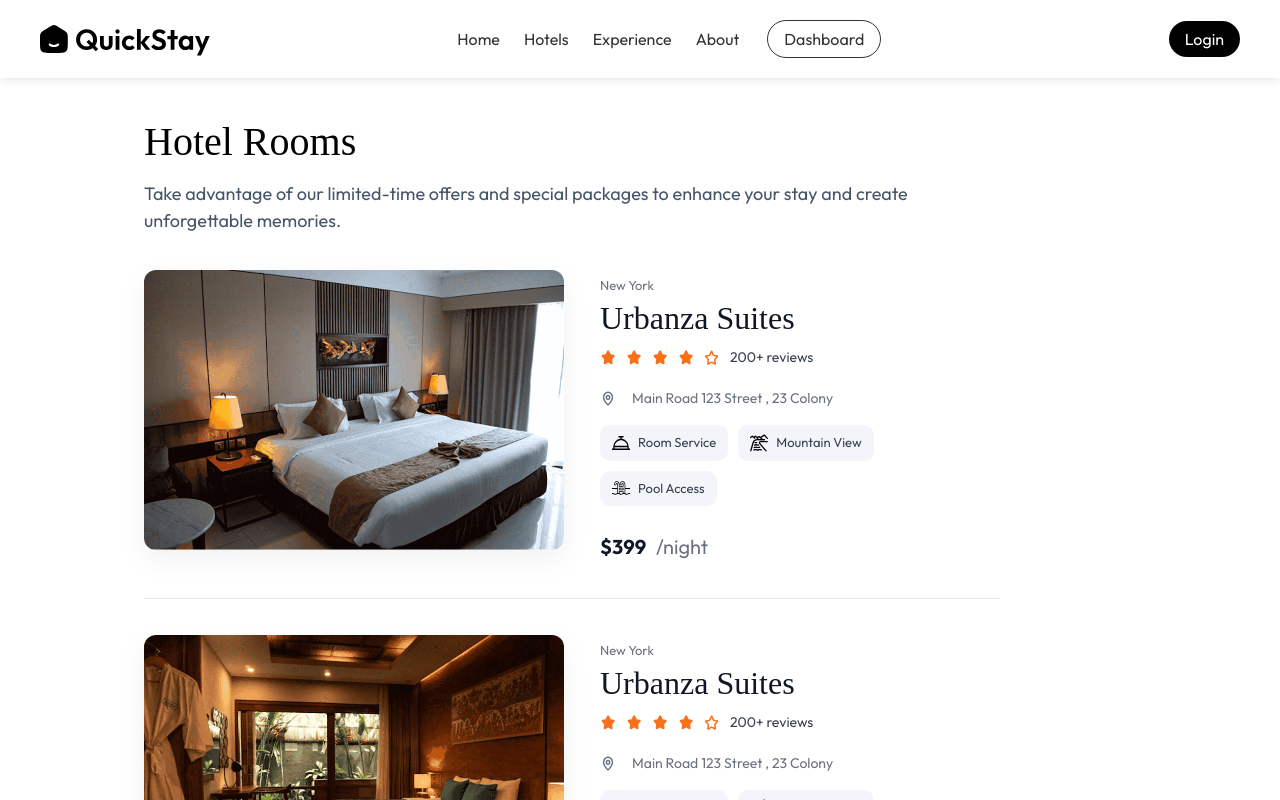
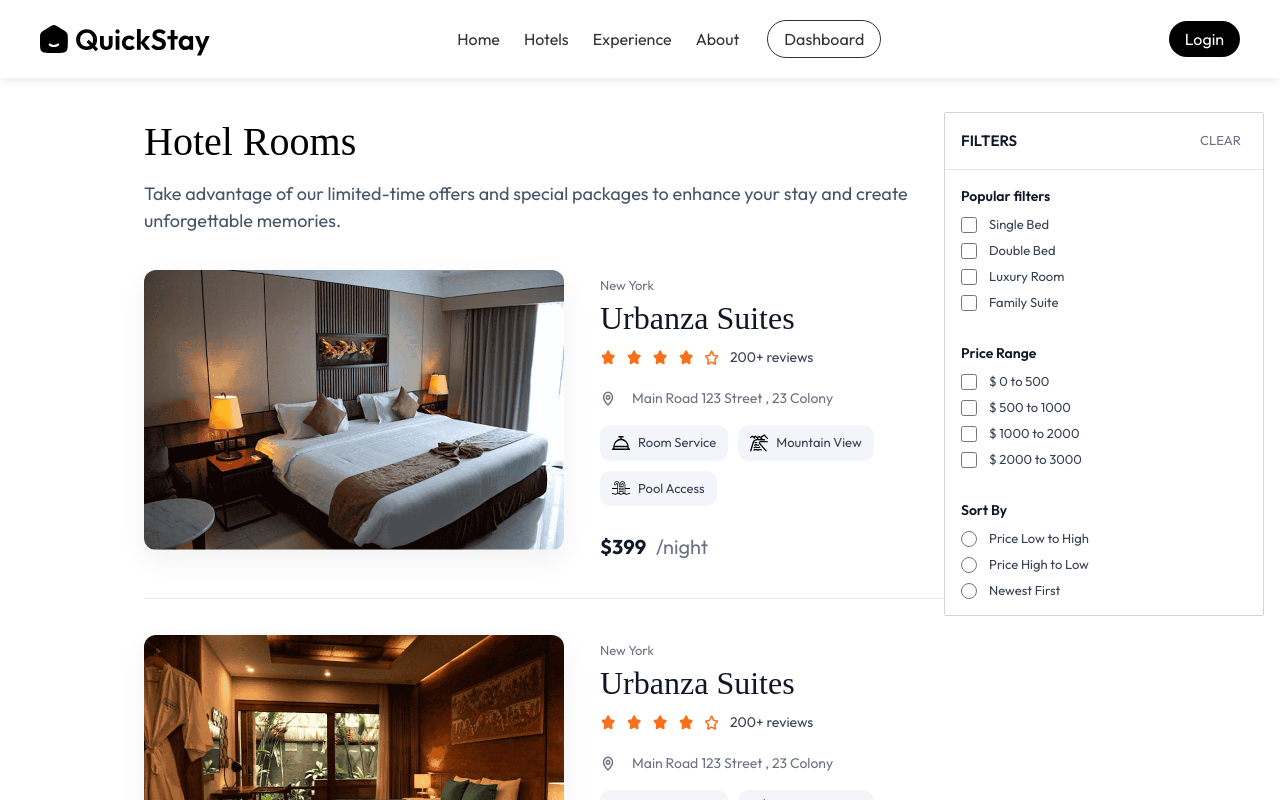
Before and after one commit to code-with-divyesh/Hotel-Booking, a React (Vite) app: page /rooms in a window 1280 px wide. Shown: the top 800 px of the page. Built offline with nearby package versions, Linux system fonts and the light colour scheme; no server answers; a web font is replaced by a local one.

Commit message:
Filter component created ..

```diff
--- /dev/null
+++ b/src/Components/Filters/Filters.css
@@ -0,0 +1,154 @@
+/* container card */
+.filters-card {
+  width: 320px;
+  background: #ffffff;
+  border: 1px solid #d1d5db; /* gray-300 */
+  color: #4b5563; /* gray-600 */
+  border-radius: 2px;
+  font-family: system-ui, -apple-system, "Segoe UI", Roboto, "Helvetica Neue",
+    Arial, "Noto Sans";
+  box-sizing: border-box;
+}
+
+/* header */
+.filters-header {
+  display: flex;
+  align-items: center;
+  justify-content: space-between;
+  padding: 12px 16px;
+  border-bottom: 1px solid #e5e7eb; /* subtle divider */
+}
+
+.filters-title {
+  margin: 0;
+  font-size: 15px;
+  font-weight: 600;
+  color: #111827; /* gray-900 */
+}
+
+/* actions: mobile show/hide and desktop clear */
+.filters-actions {
+  display: flex;
+  gap: 10px;
+  align-items: center;
+}
+
+/* toggle button (mobile) */
+.filters-toggle {
+  background: transparent;
+  border: none;
+  font-size: 13px;
+  color: #374151;
+  cursor: pointer;
+  padding: 6px;
+}
+
+/* clear button (desktop) */
+.filters-clear {
+  background: transparent;
+  border: none;
+  color: #6b7280;
+  font-size: 13px;
+  cursor: pointer;
+  padding: 6px;
+}
+
+/* Panel that collapses on small screens */
+.filters-panel {
+  overflow: hidden;
+  transition: max-height 0.35s ease, padding 0.35s ease;
+  max-height: 9999px;
+}
+
+/* collapsed state (for small screens) */
+.filters-panel.is-collapsed {
+  max-height: 0;
+  padding: 0;
+}
+
+/* section */
+.filters-section {
+  padding: 16px;
+}
+
+/* section title */
+.section-title {
+  margin: 0 0 8px 0;
+  font-weight: 600;
+  color: #111827;
+  font-size: 14px;
+}
+
+/* single control row */
+.control {
+  display: flex;
+  gap: 12px;
+  align-items: center;
+  margin-top: 10px;
+  cursor: pointer;
+  font-size: 13px;
+  line-height: 1;
+}
+
+/* hide default input outline, keep accessible focus */
+.control input[type="checkbox"],
+.control input[type="radio"] {
+  width: 16px;
+  height: 16px;
+  cursor: pointer;
+}
+
+/* label text */
+.control-label {
+  color: #374151;
+  user-select: none;
+  font-weight: 400;
+}
+
+/* bottom area used for mobile Clear button */
+.filters-bottom {
+  padding: 12px 16px 18px;
+  display: none;
+  justify-content: center;
+}
+
+.clear-mobile {
+  background: transparent;
+  border: 1px solid #e5e7eb;
+  color: #374151;
+  padding: 8px 10px;
+  cursor: pointer;
+  border-radius: 6px;
+}
+
+/* Responsive rules */
+@media (min-width: 1024px) {
+  /* desktop: panel always open, hide mobile toggle and show desktop clear */
+  .filters-panel {
+    max-height: none !important;
+    padding: 0;
+  }
+  .lg-hide {
+    display: none;
+  }
+  .lg-show {
+    display: inline-block;
+  }
+  .filters-bottom {
+    display: none;
+  }
+}
+
+@media (max-width: 1023px) {
+  /* mobile: hide desktop CLEAR, show mobile toggle and mobile clear button */
+  .lg-show {
+    display: none;
+  }
+  .filters-bottom {
+    display: flex;
+  }
+  .filters-card {
+    width: 100%;
+    border-radius: 6px;
+  }
+}
--- /dev/null
+++ b/src/Components/Filters/Filters.jsx
@@ -0,0 +1,231 @@
+import React, { useState } from "react";
+import "./Filters.css";
+
+/**
+ * Filters component
+ *
+ * Props:
+ * - onChange: function(filters) called when filters change
+ * - initial: optional initial filter state
+ */
+const defaultState = {
+  popular: {
+    singleBed: false,
+    doubleBed: false,
+    luxuryRoom: false,
+    familySuite: false,
+  },
+  priceRange: {
+    p0_500: false,
+    p500_1000: false,
+    p1000_2000: false,
+    p2000_3000: false,
+  },
+  sortBy: "", // "low", "high", "newest"
+};
+
+export default function Filters({ onChange = () => {}, initial = {} }) {
+  const [open, setOpen] = useState(window.innerWidth >= 1024); // expanded on large screens
+  const [filters, setFilters] = useState({ ...defaultState, ...initial });
+
+  const update = (section, key, value) => {
+    setFilters((prev) => {
+      const next = {
+        ...prev,
+        [section]: {
+          ...prev[section],
+          [key]: value,
+        },
+      };
+      onChange(next);
+      return next;
+    });
+  };
+
+  const updateSort = (value) => {
+    setFilters((prev) => {
+      const next = { ...prev, sortBy: value };
+      onChange(next);
+      return next;
+    });
+  };
+
+  const clearAll = () => {
+    setFilters(defaultState);
+    onChange(defaultState);
+  };
+
+  return (
+    <aside className="filters-card" aria-label="Room filters">
+      <div className="filters-header">
+        <p className="filters-title">FILTERS</p>
+
+        <div className="filters-actions">
+          <button
+            className="filters-toggle lg-hide"
+            onClick={() => setOpen((v) => !v)}
+            aria-expanded={open}
+            aria-controls="filters-panel"
+            type="button"
+          >
+            {open ? "HIDE" : "SHOW"}
+          </button>
+
+          <button
+            className="filters-clear lg-show"
+            onClick={clearAll}
+            type="button"
+            aria-label="Clear filters"
+          >
+            CLEAR
+          </button>
+        </div>
+      </div>
+
+      <div
+        id="filters-panel"
+        className={`filters-panel ${open ? "is-open" : "is-collapsed"}`}
+      >
+        {/* Popular filters */}
+        <div className="filters-section">
+          <p className="section-title">Popular filters</p>
+
+          <label className="control">
+            <input
+              type="checkbox"
+              checked={filters.popular.singleBed}
+              onChange={(e) =>
+                update("popular", "singleBed", e.target.checked)
+              }
+            />
+            <span className="control-label">Single Bed</span>
+          </label>
+
+          <label className="control">
+            <input
+              type="checkbox"
+              checked={filters.popular.doubleBed}
+              onChange={(e) =>
+                update("popular", "doubleBed", e.target.checked)
+              }
+            />
+            <span className="control-label">Double Bed</span>
+          </label>
+
+          <label className="control">
+            <input
+              type="checkbox"
+              checked={filters.popular.luxuryRoom}
+              onChange={(e) =>
+                update("popular", "luxuryRoom", e.target.checked)
+              }
+            />
+            <span className="control-label">Luxury Room</span>
+          </label>
+
+          <label className="control">
+            <input
+              type="checkbox"
+              checked={filters.popular.familySuite}
+              onChange={(e) =>
+                update("popular", "familySuite", e.target.checked)
+              }
+            />
+            <span className="control-label">Family Suite</span>
+          </label>
+        </div>
+
+        {/* Price Range */}
+        <div className="filters-section">
+          <p className="section-title">Price Range</p>
+
+          <label className="control">
+            <input
+              type="checkbox"
+              checked={filters.priceRange.p0_500}
+              onChange={(e) =>
+                update("priceRange", "p0_500", e.target.checked)
+              }
+            />
+            <span className="control-label">$ 0 to 500</span>
+          </label>
+
+          <label className="control">
+            <input
+              type="checkbox"
+              checked={filters.priceRange.p500_1000}
+              onChange={(e) =>
+                update("priceRange", "p500_1000", e.target.checked)
+              }
+            />
+            <span className="control-label">$ 500 to 1000</span>
+          </label>
+
+          <label className="control">
+            <input
+              type="checkbox"
+              checked={filters.priceRange.p1000_2000}
+              onChange={(e) =>
+                update("priceRange", "p1000_2000", e.target.checked)
+              }
+            />
+            <span className="control-label">$ 1000 to 2000</span>
+          </label>
+
+          <label className="control">
+            <input
+              type="checkbox"
+              checked={filters.priceRange.p2000_3000}
+              onChange={(e) =>
+                update("priceRange", "p2000_3000", e.target.checked)
+              }
+            />
+            <span className="control-label">$ 2000 to 3000</span>
+          </label>
+        </div>
+
+        {/* Sort By */}
+        <div className="filters-section">
+          <p className="section-title">Sort By</p>
+
+          <label className="control">
+            <input
+              type="radio"
+              name="sortOption"
+              checked={filters.sortBy === "low"}
+              onChange={() => updateSort("low")}
+            />
+            <span className="control-label">Price Low to High</span>
+          </label>
+
+          <label className="control">
+            <input
+              type="radio"
+              name="sortOption"
+              checked={filters.sortBy === "high"}
+              onChange={() => updateSort("high")}
+            />
+            <span className="control-label">Price High to Low</span>
+          </label>
+
+          <label className="control">
+            <input
+              type="radio"
+              name="sortOption"
+              checked={filters.sortBy === "newest"}
+              onChange={() => updateSort("newest")}
+            />
+            <span className="control-label">Newest First</span>
+          </label>
+        </div>
+
+        {/* Mobile clear button */}
+        <div className="filters-bottom">
+          <button className="clear-mobile" onClick={clearAll} type="button">
+            Clear filters
+          </button>
+        </div>
+      </div>
+    </aside>
+  );
+}
--- a/src/page/AllRooms/AllRooms.css
+++ b/src/page/AllRooms/AllRooms.css
@@ -1,6 +1,5 @@
 .container {
   display: flex;
-  flex-direction: column;
   align-items: flex-start;
   justify-content: space-between;
   padding-top: 7rem;
--- a/src/page/AllRooms/AllRooms.jsx
+++ b/src/page/AllRooms/AllRooms.jsx
@@ -3,6 +3,7 @@ import "./AllRooms.css";
 import Title from "../../Components/Title/Title";
 import { roomsDummyData } from "../../assets/assets";
 import HotelCardAllRooms from "../../Components/HotelCardAllRooms/HotelCard";
+import Filters from "../../Components/Filters/Filters";
 const AllRooms = () => {
   return (
     <div className="container">
@@ -25,7 +26,7 @@ const AllRooms = () => {
 
       </div>
       <div className="room-right">
-
+        <Filters/>
       </div>
     </div>
   );
```
